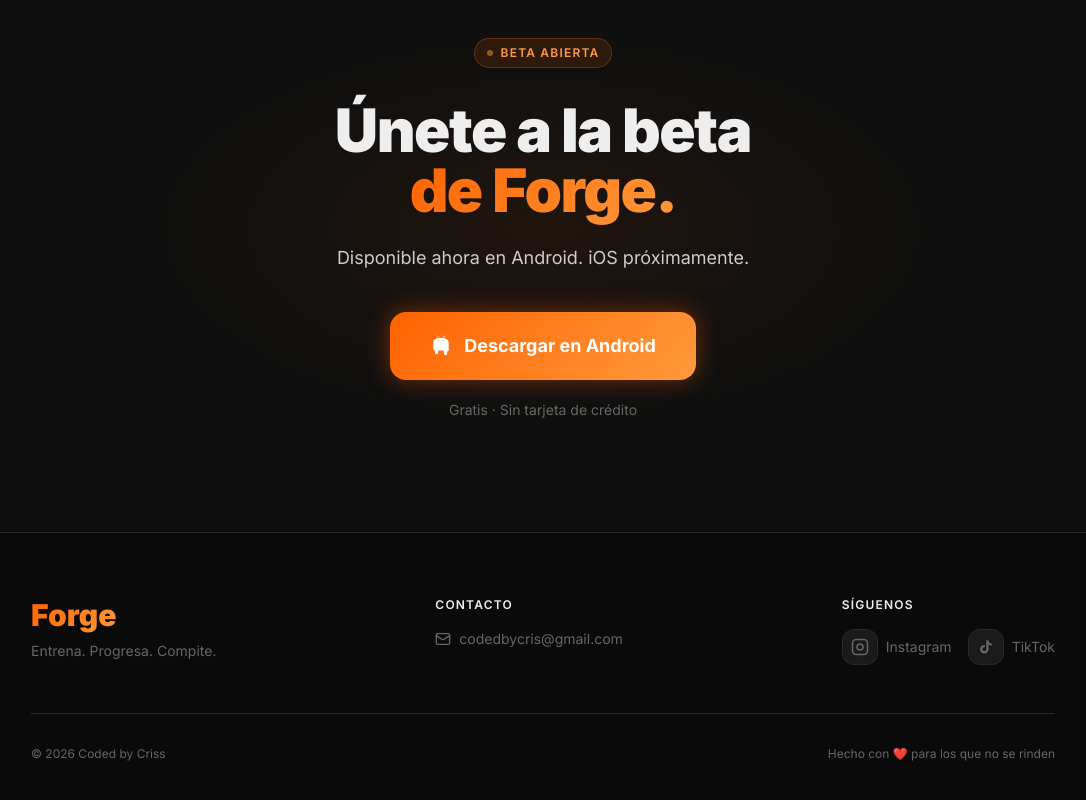
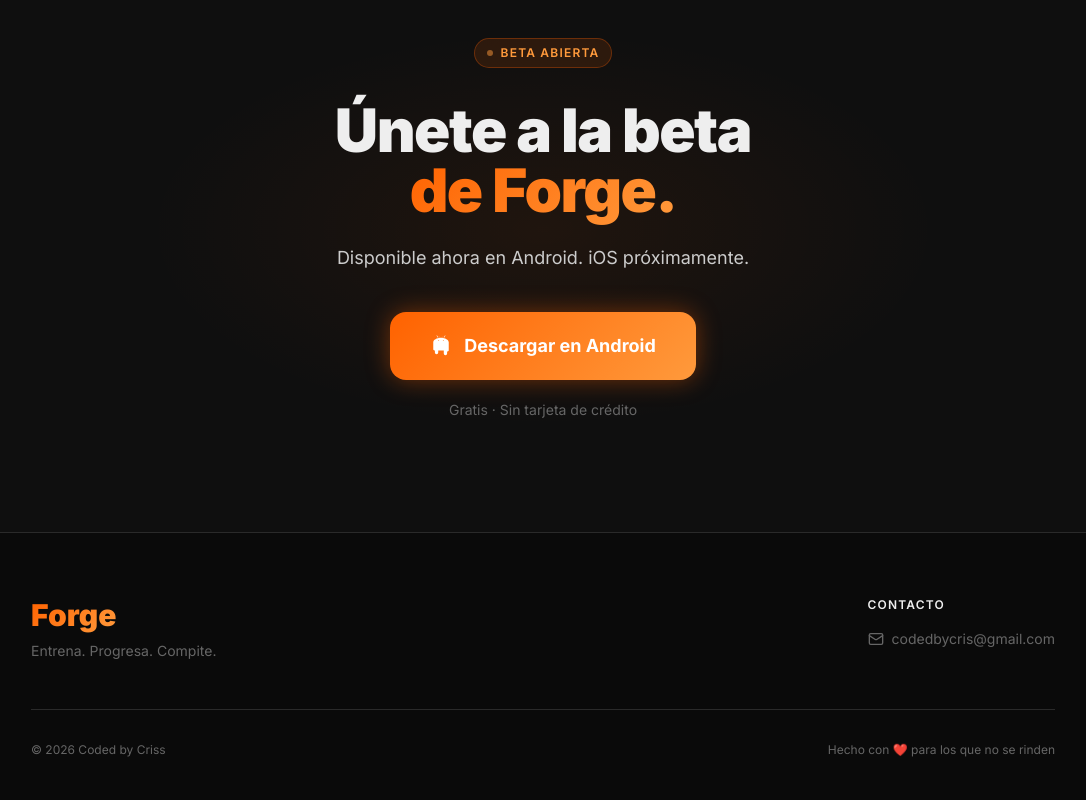
Before and after one commit to CodedByCris/forge_web, a Nuxt app: page / in a window 1280 px wide. Shown: the part 4176-4976 px from the top of the page, without its empty margins (97-1183 px from the left). Built offline with nearby package versions, Linux system fonts and the light colour scheme.

Commit message:
redes sociales comentadas

```diff
--- a/app/components/AppFooter.vue
+++ b/app/components/AppFooter.vue
@@ -29,10 +29,10 @@
         </div>
 
         <!-- Síguenos -->
-        <div class="flex flex-col items-center lg:items-start gap-3">
+        <!-- <div class="flex flex-col items-center lg:items-start gap-3">
           <p class="text-forge-text text-xs font-semibold uppercase tracking-widest mb-1">Síguenos</p>
           <div class="flex items-center gap-4">
-            <!-- Instagram -->
+            <!~~ Instagram ~~>
             <a
               href="https://google.com"
               target="_blank"
@@ -53,7 +53,7 @@
               Instagram
             </a>
 
-            <!-- TikTok -->
+            <!~~ TikTok ~~>
             <a
               href="https://google.com"
               target="_blank"
@@ -72,7 +72,7 @@
               TikTok
             </a>
           </div>
-        </div>
+        </div> -->
       </div>
 
       <!-- Divider -->
```
